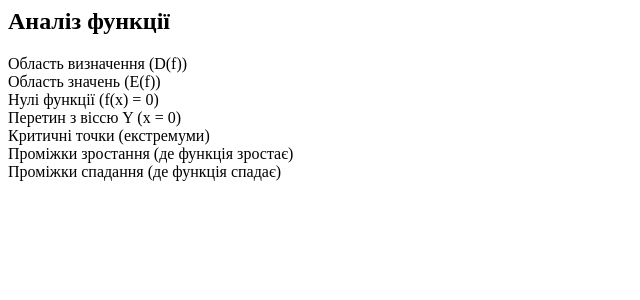
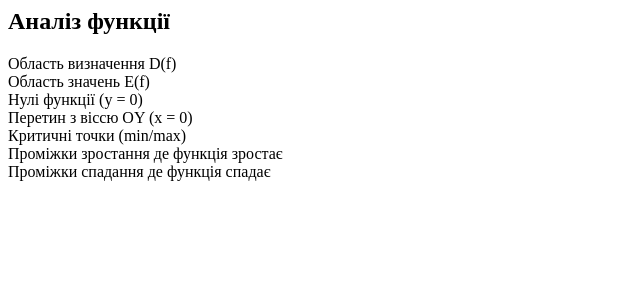
Before and after one commit to sv42/function-analyser, a Flask app: template templates/analysis.html in a window 1280 px wide. Shown: the top 300 px of the page, without its empty margins (0-640 px from the left). Run offline with Flask 3, Linux system fonts and the light colour scheme; the template is opened without the code that fills it, so the values that code supplies are empty.

Commit message:
LaTeX update

```diff
--- a/server.py
+++ b/server.py
@@ -115,6 +115,7 @@ def format_interval(interval) -> str:
     result = result.replace(r'\geq', '≥')
     result = result.replace(r'\vee', ' ∨ ')
     result = result.replace(r'\frac{', '')
+    result = result.replace(r'\sqrt{', '√')
     result = result.replace('}{', '/')
     result = result.replace('}', '')
     result = result.replace('{', '')
--- a/templates/analysis.html
+++ b/templates/analysis.html
@@ -10,27 +10,27 @@
         <div class="bg-gray-50 p-3 rounded-lg transition-all hover:shadow-sm">
             <div class="flex items-center justify-between mb-1">
                 <span class="font-medium text-gray-700">Область визначення</span>
-                <span class="text-sm text-gray-500">(D(f))</span>
+                <span class="text-sm text-gray-500">D(f)</span>
             </div>
             <span class="text-gray-600">{{ analysis.domain }}</span>
         </div>
         <div class="bg-gray-50 p-3 rounded-lg transition-all hover:shadow-sm">
             <div class="flex items-center justify-between mb-1">
                 <span class="font-medium text-gray-700">Область значень</span>
-                <span class="text-sm text-gray-500">(E(f))</span>
+                <span class="text-sm text-gray-500">E(f)</span>
             </div>
             <span class="text-gray-600">{{ analysis.range }}</span>
         </div>
         <div class="bg-gray-50 p-3 rounded-lg transition-all hover:shadow-sm">
             <div class="flex items-center justify-between mb-1">
                 <span class="font-medium text-gray-700">Нулі функції</span>
-                <span class="text-sm text-gray-500">(f(x) = 0)</span>
+                <span class="text-sm text-gray-500">(y = 0)</span>
             </div>
             <span class="text-gray-600">{{ analysis.roots }}</span>
         </div>
         <div class="bg-gray-50 p-3 rounded-lg transition-all hover:shadow-sm">
             <div class="flex items-center justify-between mb-1">
-                <span class="font-medium text-gray-700">Перетин з віссю Y</span>
+                <span class="font-medium text-gray-700">Перетин з віссю OY</span>
                 <span class="text-sm text-gray-500">(x = 0)</span>
             </div>
             <span class="text-gray-600">{{ analysis.y_intercept }}</span>
@@ -38,21 +38,21 @@
         <div class="bg-gray-50 p-3 rounded-lg transition-all hover:shadow-sm">
             <div class="flex items-center justify-between mb-1">
                 <span class="font-medium text-gray-700">Критичні точки</span>
-                <span class="text-sm text-gray-500">(екстремуми)</span>
+                <span class="text-sm text-gray-500">(min/max)</span>
             </div>
             <span class="text-gray-600">{{ analysis.critical_points }}</span>
         </div>
         <div class="bg-gray-50 p-3 rounded-lg transition-all hover:shadow-sm">
             <div class="flex items-center justify-between mb-1">
                 <span class="font-medium text-gray-700">Проміжки зростання</span>
-                <span class="text-sm text-gray-500">(де функція зростає)</span>
+                <span class="text-sm text-gray-500">де функція зростає</span>
             </div>
             <span class="text-gray-600">{{ analysis.growth_intervals }}</span>
         </div>
         <div class="bg-gray-50 p-3 rounded-lg transition-all hover:shadow-sm">
             <div class="flex items-center justify-between mb-1">
                 <span class="font-medium text-gray-700">Проміжки спадання</span>
-                <span class="text-sm text-gray-500">(де функція спадає)</span>
+                <span class="text-sm text-gray-500">де функція спадає</span>
             </div>
             <span class="text-gray-600">{{ analysis.decay_intervals }}</span>
         </div>
```
